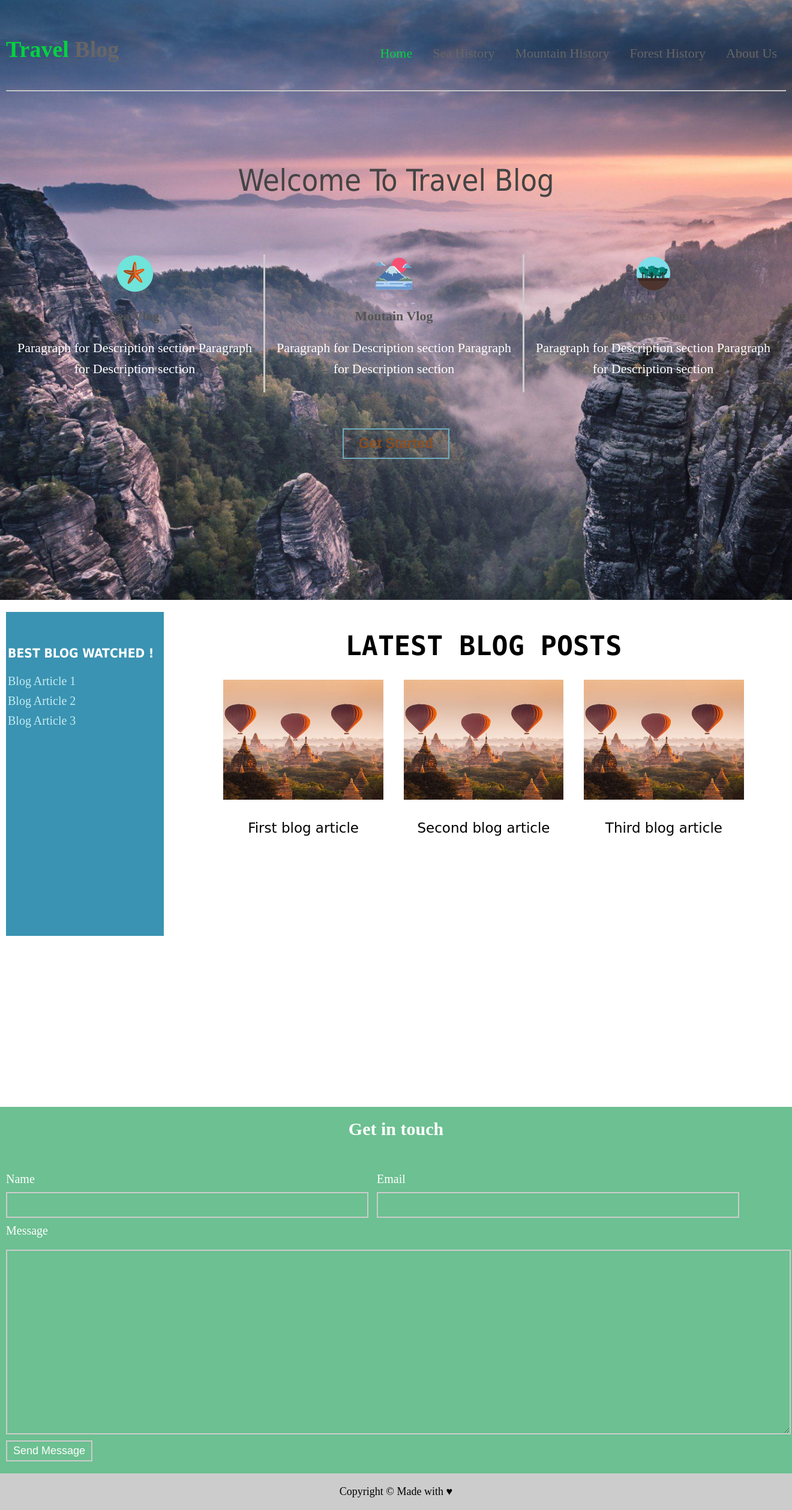
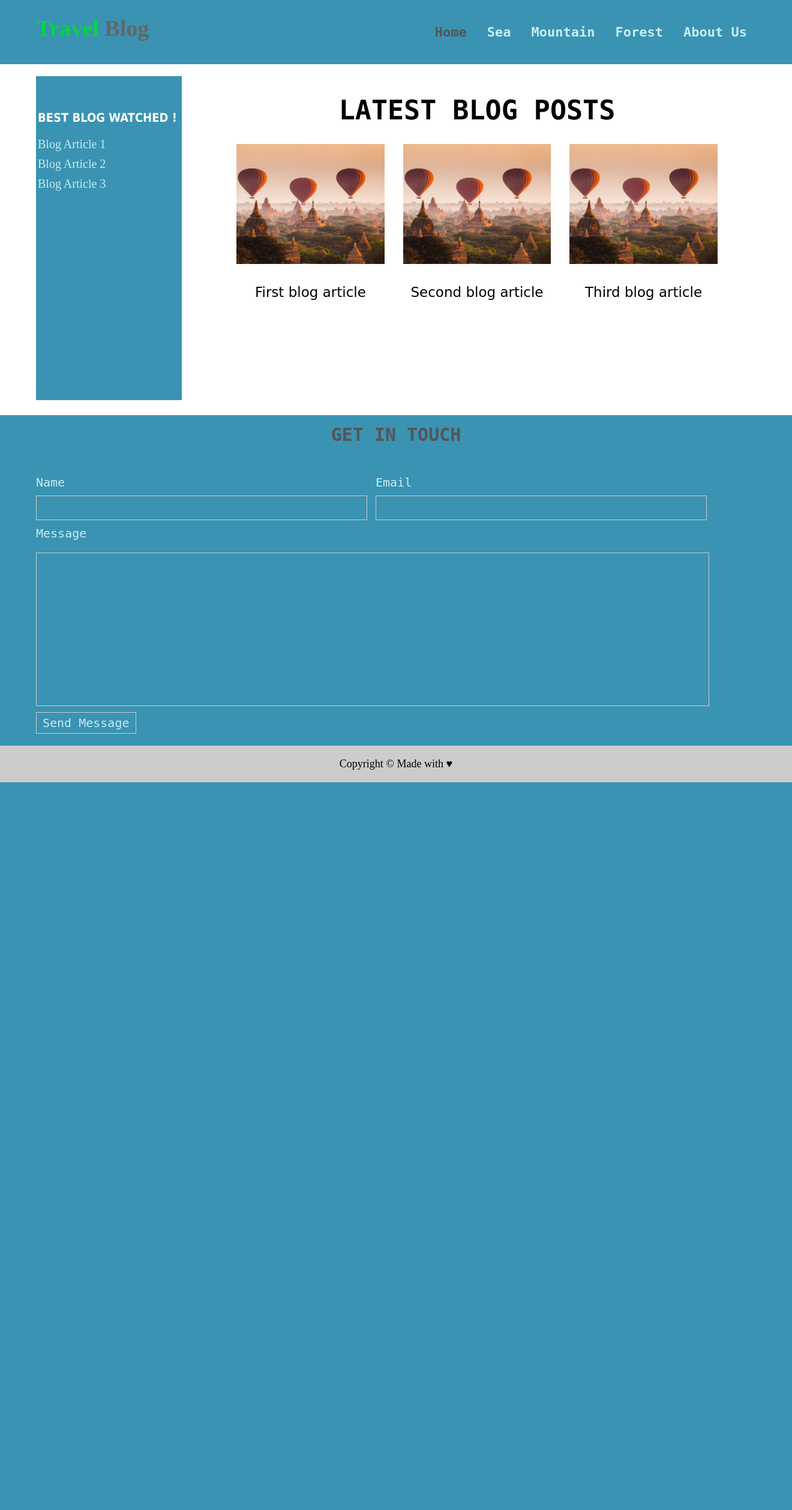
Before and after one commit to AzzeddineDali/Blog-Training, a Django app: page / in a window 1320 px wide. Shown: the whole page at 60% size. After the commit the page ends 1304 px from the top, so only its background shows below. Run offline with Django 3.2, Linux system fonts and the light colour scheme.

Commit message:
Delete slider, Make it Simple

```diff
--- a/Heart_Blog/blog/templates/blog/base.html
+++ b/Heart_Blog/blog/templates/blog/base.html
@@ -15,71 +15,18 @@
                 <h3><span>Travel</span> Blog</h3>
                 <ul>
                     <li class="active"><a href="{% url 'home-page' %}">Home</a></li>
-                    <li><a href="#">Sea History</a></li>
-                    <li><a href="#">Mountain History</a></li>
-                    <li><a href="#">Forest History</a></li>
+                    <li><a href="#">Sea</a></li>
+                    <li><a href="#">Mountain</a></li>
+                    <li><a href="#">Forest</a></li>
                     <li><a href="#">About Us</a></li>
                 </ul>
             </div>
 
             <!-- End NavBar -->
             <div class="clear-float"></div>
-            <hr>
+
             <!-- Start Slider -->
-            <div class="slider">
-                <h1>Welcome To Travel Blog</h1>
 
-                <!-- Start Feat -->
-
-                <div class="feat">
-
-                    <div class="icon">
-                        <img src="{%  static '/images/sea.png' %}" alt="">
-                    </div>
-
-                    <div class="text">
-                        <h3>Sea Vlog</h3>
-                        <p>Paragraph for Description section Paragraph for Description section</p>
-                     </div>
-
-                </div>
-
-                <!-- End Feat -->
-                <!-- Start Feat -->
-
-                <div class="feat">
-
-                    <div class="icon">
-                        <img src="{%  static '/images/mountain.png' %}" alt="">
-                    </div>
-
-                    <div class="text">
-                        <h3>Moutain Vlog</h3>
-                        <p>Paragraph for Description section Paragraph for Description section</p>
-                     </div>
-
-                </div>
-
-                <!-- End Feat -->
-
-                <!-- Start Feat -->
-
-                <div class="feat no-border">
-
-                    <div class="icon">
-                        <img src="{%  static '/images/forest.png' %}" alt="">
-                    </div>
-
-                    <div class="text">
-                        <h3>Forest Vlog</h3>
-                        <p>Paragraph for Description section Paragraph for Description section</p>
-                     </div>
-
-                </div>
-
-                <!-- End Feat -->
-                <button>Get Started</button>
-            </div>
             <!-- End Slider -->
 
         </div>
--- a/Heart_Blog/static/css/main.css
+++ b/Heart_Blog/static/css/main.css
@@ -5,7 +5,7 @@ body {
 }
 
 .container {
-    width: 1300px;
+    width: 1200px;
     margin: 0 auto;
 }
 .clear-float {  clear: both;    }
@@ -15,18 +15,13 @@ body {
 
 /* Start Slider-navbar */
 
-.slider-navbar {
-
-    background: rgba(75, 75, 93, 0.85) url('../images/slider.jpg') scroll;
-    background-size: cover;
-    height: 1000px;
-}
+.slider-navbar { background-color: #3a93b2; }
 
 .slider-navbar .navbar h3 {
     float: left;
     font-size: 38px;
     color: #666;
-    margin-top: 60px;
+    margin-top: 25px;
 }
 .slider-navbar .navbar h3 span {
     color: rgba(1, 217, 62, 0.95);
@@ -38,57 +33,24 @@ body {
     display: inline-block;
     padding: 0 15px;
     font-size: 22px;
-    margin-top: 60px;
+    margin-top: 25px;
 }
 .slider-navbar .navbar ul li a {
     text-decoration: none;
-    color: #666;
+    color: #c6edf4;
+    font-weight: 777;
+    font-family: monospace;
 }
 .slider-navbar .navbar ul li.active a,
-.slider-navbar .navbar ul li a:hover{   color: rgba(1, 217, 62, 0.95);  }
+.slider-navbar .navbar ul li a:hover{   color: #555;  }
 
-.slider-navbar .slider {
-    text-align: center;
-}
-.slider-navbar .slider h1 {
-    font: 50px  Tahoma;
-    color: #444;
-    margin-top: 120px;
-}
-.slider-navbar .slider .feat {
-    width:33% ;
-    float: left;
-    margin: 60px 0;
-    border-right: 3px solid #ccc;
-}
-.slider-navbar .slider .no-border {  border: 0;    }
-
-.slider-navbar .slider .feat .text h3 { color: #555;    font-size: 22px;    }
-
-.slider-navbar .slider .feat .text p {
-    color: #fff;
-    font-size: 22px;
-    line-height: 1.6;
-    padding: 0 10px;
-}
-
-.slider-navbar .slider button {
-    background: none;
-    color: rgba(151, 78, 23, 0.81);
-    font-size: 23px;
-    font-weight: bold;
-    border: 2px solid #6cacc0;
-    padding: 10px 25px;
-    cursor: pointer;
-}
-.slider-navbar .slider button:hover{    background-color: #6cc091; }
 /* End Slider-navbar */
 
 /* start content */
 .content {
     margin: 20px auto;
     overflow: hidden;
-    height: 800px;
+    min-height: 500px;
 }
 .content .best-blog {
     width: 20%;
@@ -103,7 +65,7 @@ body {
 .content .best-blog h2 {
     color: #FFF;
     text-transform: uppercase;
-    font: bold 21px Tahoma;
+    font: bold 20px Tahoma;
 }
 .content .best-blog a {
     display: block;
@@ -178,41 +140,51 @@ body {
 
 /* end content */
 /* start contact me */
-.contact-me {   background-color: #6cc091; }
+.contact-me {   background-color: #3a93b2; }
 
-.contact-me h2  { color: #fff; text-align: center; font-size: 30px; padding: 20px 0; }
+.contact-me h2  {
+	color: #555;
+	text-align: center;
+	font-size: 30px;
+	padding: 15px 0;
+	text-transform: uppercase;
+	font-family: monospace;
+}
 
 .contact-me .label-input {   display: inline-block; margin-right: 10px; }
 .contact-me .label-input label {
     display: block;
     padding: 10px 0;
-    color: #fff;
+    color: #c6edf4;
     font-size: 20px;
+    font-family: monospace;
 }
 
 .contact-me .label-input input[type="text"] {
     background: none;
-    border: 2px solid #ccc;
-    width: 600px;
+    border: 1px solid #ccc;
+    width: 550px;
     padding: 12px 0;
 }
 .contact-me textarea {
     margin-top: 10px;
     display: block;
-    height: 300px;
-    width: 1300px;
+    height: 250px;
+    width: 1116px;
     background: none;
-    border: 2px solid #ccc;
+    border: 1px solid #ccc;
 }
 
 .contact-me input[type='submit'] {
     margin-top: 10px;
     background: none;
-    color: #fff;
-    border: 2px solid #ccc;
+    color: #c6edf4;
+    border: 1px solid #ccc;
     padding: 5px 10px;
-    font-size: 18px;
+    font-size: 20px;
     margin-bottom: 20px;
+    font-family: monospace;
+
 }
 
 /* end contact me */
```
